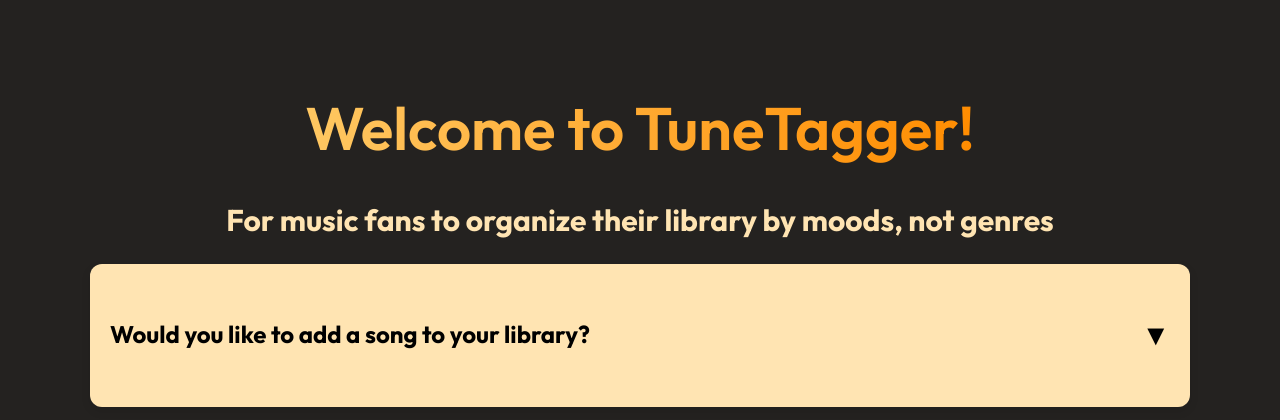
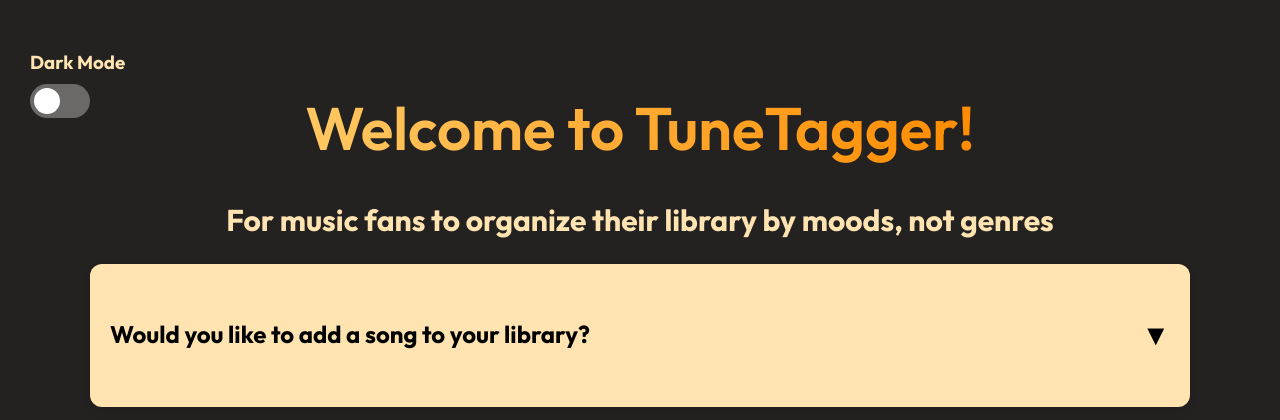
Before and after one commit to erikalanj/TuneTagger, a Flask app: page / in a window 1280 px wide. Shown: the top 420 px of the page. Run offline with Flask 3, Linux system fonts and the light colour scheme; parts of the project's set-up code (start-up, migrations or seed data) failed here and were passed over.

Commit message:
added lighting mode toggle, no javascript functionality

```diff
--- a/app/static/css/index.css
+++ b/app/static/css/index.css
@@ -1,5 +1,69 @@
 html {
   overflow-y: scroll;
+}
+
+.lighting-mode {
+  position: absolute;
+  top: 50px;
+  left: 30px;
+  display: flex;
+  flex-direction: column;
+  align-items: flex-start;
+  gap: 10px;
+}
+
+h3 {
+  color: #ffe4b2;
+  margin: 0;
+}
+
+.switch {
+  position: relative;
+  display: inline-block;
+  width: 60px;
+  height: 34px;
+}
+
+.switch input {
+  opacity: 0;
+  width: 0;
+  height: 0;
+}
+
+.slider {
+  position: absolute;
+  cursor: pointer;
+  top: 0;
+  left: 0;
+  right: 0;
+  bottom: 0;
+  background-color: #6b6868;
+  -webkit-transition: 0.4s;
+  transition: 0.4s;
+  border-radius: 34px;
+}
+
+.slider:before {
+  position: absolute;
+  content: "";
+  height: 26px;
+  width: 26px;
+  left: 4px;
+  bottom: 4px;
+  background-color: white;
+  -webkit-transition: 0.4s;
+  transition: 0.4s;
+  border-radius: 50%;
+}
+
+input:checked + .slider {
+  background-color: #ff8c00;
+}
+
+input:checked + .slider:before {
+  -webkit-transform: translateX(26px);
+  -ms-transform: translateX(26px);
+  transform: translateX(26px);
 }
 
 body {
--- a/app/templates/index.html
+++ b/app/templates/index.html
@@ -1,4 +1,12 @@
 {% extends 'base.html' %} {% block body %}
+<div class="lighting-mode">
+  <h3 id="light-mode-toggle">Dark Mode</h3>
+  <label class="switch">
+    <input type="checkbox" />
+    <span class="slider"></span>
+  </label>
+</div>
+
 <div class="container">
   <h1 id="title">Welcome to TuneTagger!</h1>
 
```
Also changed, not shown: app/db/tunes.db.
